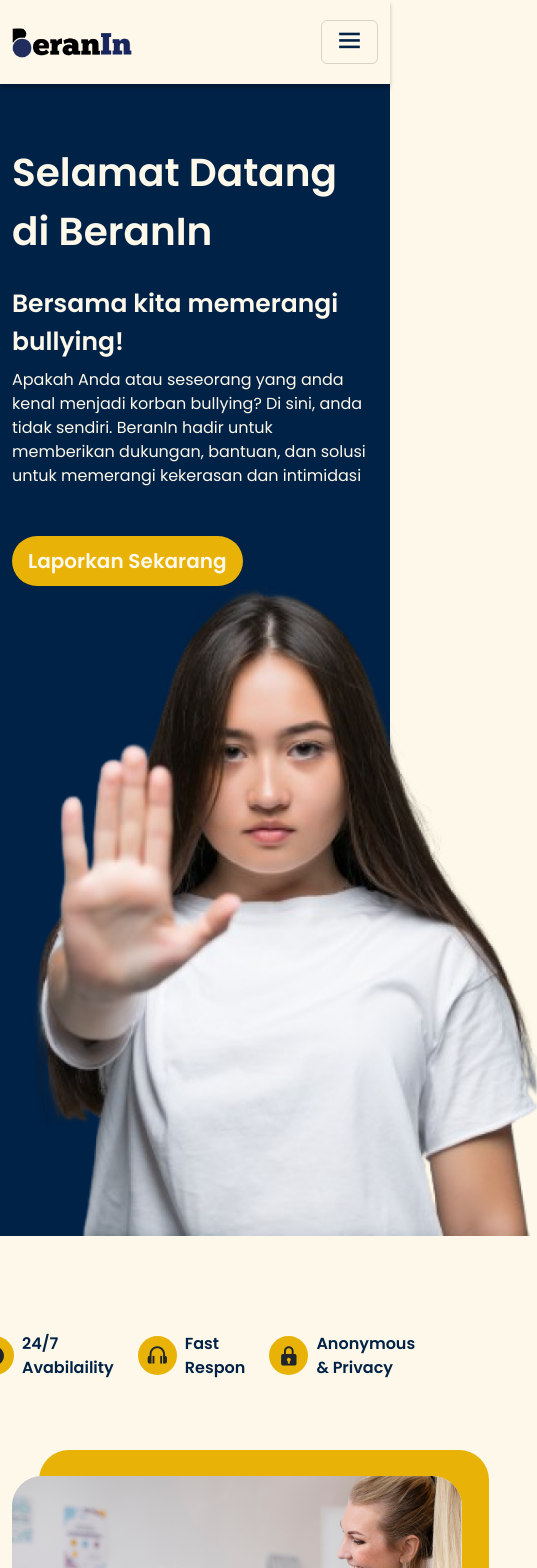
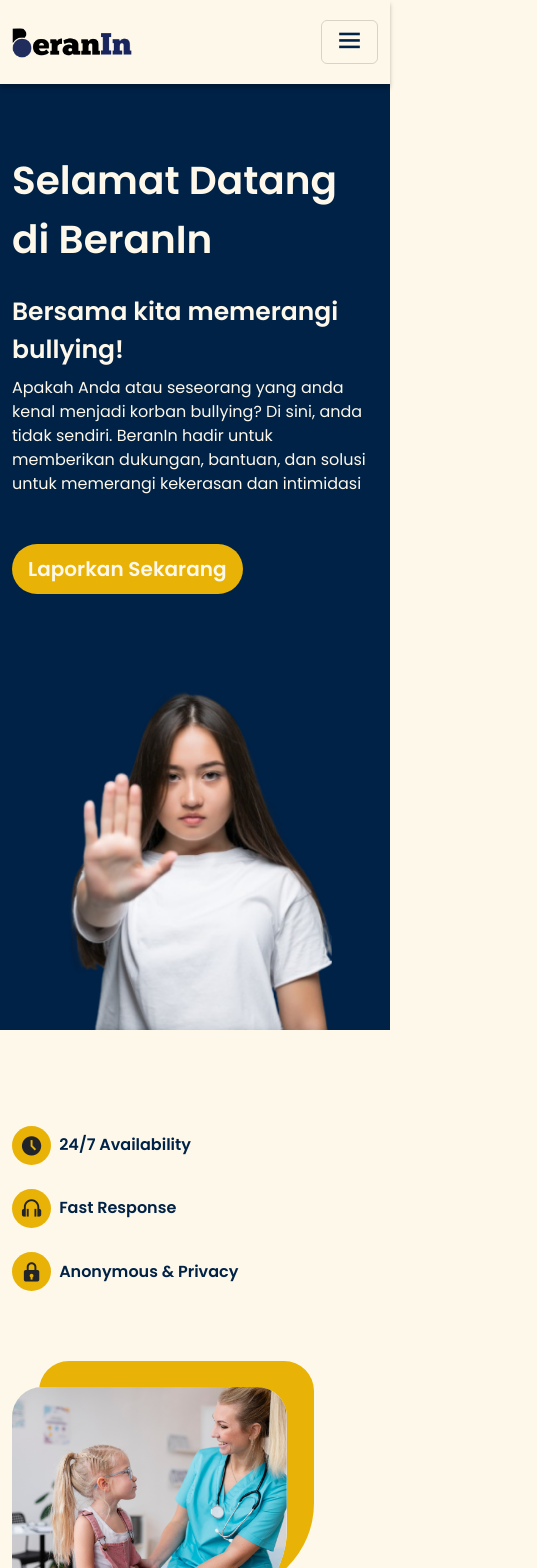
Before and after one commit to ulumfr/beranin, a React (Create React App) app in the folder client/: page / in a window 390 px wide. Shown: the top 1568 px of the page, 537 px wide, since content can reach past the window. Built offline with nearby package versions, Linux system fonts and the light colour scheme.

Commit message:
update: fix responsive mobile

```diff
--- a/client/src/assets/css/style.css
+++ b/client/src/assets/css/style.css
@@ -280,3 +280,24 @@ h4 {
 .custom-button-auth:hover {
   color: var(--secondary-color);
 }
+
+@media (max-width: 600px) {
+  .custom-foto-berita {
+    width: 100%;
+    margin-top: 30px;
+  }
+
+  .custom-latest {
+    width: 93.5%;
+    height: 250px;
+  }
+
+  .cek-garis-footer {
+    margin-left: auto;
+    margin-right: auto;
+  }
+
+  .contact-ni {
+    width: 100%;
+  }
+}
--- a/client/src/components/footer.jsx
+++ b/client/src/components/footer.jsx
@@ -13,12 +13,12 @@ const Footer = () => {
     >
       <Container>
         <Row>
-          <Col md={4}>
+          <Col md={4} className="text-center text-md-start">
             <NavLink to="/">
               <img src={logo} alt="logo-beranin" draggable="false" />
             </NavLink>
             <div
-              className="my-3"
+              className="my-3 cek-garis-footer"
               style={{
                 width: "238px",
                 height: "7px",
--- a/client/src/pages/about/team.jsx
+++ b/client/src/pages/about/team.jsx
@@ -12,7 +12,7 @@ import "swiper/css/pagination";
 const Team = () => {
   return (
     <div>
-      <section className="p-5" style={{ background: "var(--primary-color)" }}>
+      <section className="py-5" style={{ background: "var(--primary-color)" }}>
         <Container>
           <div className="flex-column mb-5">
             <h2 className="ourt"> Our Team</h2>
--- a/client/src/pages/home/about.jsx
+++ b/client/src/pages/home/about.jsx
@@ -22,6 +22,7 @@ const AboutSection = () => {
                   <img
                     src={ImgAbout}
                     alt="img-about"
+                    className="w-75"
                     style={{
                       borderRadius: "0px 30px 180px 50px",
                       boxShadow: "4px 6px 6px 0px rgba(0, 0, 0, 0.25)",
--- a/client/src/pages/home/cardNews/card.jsx
+++ b/client/src/pages/home/cardNews/card.jsx
@@ -3,7 +3,7 @@ import React from "react";
 const CardNews = ({ foto, title, desc, cat }) => {
   return (
     <div className="custom-card-news">
-      <img src={foto} alt="foto" style={{ borderRadius: "20px" }} />
+      <img src={foto} alt="foto" style={{ borderRadius: "20px" }} className="custom-foto-berita"/>
       <div className="custom-latest">
         <div className="custom-title-card d-flex justify-content-center align-items-center fw-semibold">
           {cat}
--- a/client/src/pages/home/consult.jsx
+++ b/client/src/pages/home/consult.jsx
@@ -18,31 +18,36 @@ const ConsultSection = () => {
     <div>
       <section className="py-5 my-5">
         <Container>
-          <div className="d-flex justify-content-center gap-4">
+          <Row>
+            <Col
+              xs={12}
+              className="d-flex flex-wrap justify-content-start justify-content-md-center gap-4"
+            >
               <div className="d-flex align-items-center gap-2 ">
                 <i className="bx bxs-time-five fs-3 custom-icon-bg p-2"></i>
-              <span className="custom-link fw-bold">24/7 Avabilaility</span>
+                <span className="custom-link fw-bold">24/7 Availability</span>
               </div>
               <div className="d-flex align-items-center gap-2">
                 <i className="bx bx-headphone fs-3 custom-icon-bg p-2"></i>
-              <span className="custom-link fw-bold">Fast Respon</span>
+                <span className="custom-link fw-bold">Fast Response</span>
               </div>
               <div className="d-flex align-items-center gap-2">
                 <i className="bx bxs-lock fs-3 custom-icon-bg p-2"></i>
                 <span className="custom-link fw-bold">Anonymous & Privacy</span>
               </div>
-          </div>
+            </Col>
+          </Row>
 
           <Row className="mt-5 pt-5">
             <Col md={6}>
               <Image
                 src={ConsulImg}
                 alt="consul-img"
-                className="custom-img-consul"
+                className="custom-img-consul w-75"
               />
             </Col>
             <Col md={6}>
-              <div className="d-flex gap-3">
+              <div className="d-flex gap-3 mt-4">
                 <div className="kotak-kecil" />
                 <span
                   className="fw-normal fs-4 text-center"
--- a/client/src/pages/home/hero.jsx
+++ b/client/src/pages/home/hero.jsx
@@ -19,7 +19,7 @@ const HeroSection = () => {
     <div>
       <section className="pt-5 mt-5 custom-section">
         <Container className="pt-5">
-          <Row>
+          <Row className="mt-2">
             <Col md={6} className="my-auto">
               <div className="hero_one pb-4">Selamat Datang di BeranIn</div>
               <div className="hero_two pb-2">
@@ -32,7 +32,7 @@ const HeroSection = () => {
                 kekerasan dan intimidasi
               </div>
               <motion.button
-                className="custom-button-hero mt-5"
+                className="custom-button-hero my-5"
                 onClick={handleShow}
                 initial={{ y: 100, scale: 0.5 }}
                 animate={{ y: 0, scale: 1 }}
@@ -43,12 +43,12 @@ const HeroSection = () => {
               </motion.button>
             </Col>
 
-            <Col md={6} className="home_gambar">
+            <Col md={6} className="d-flex justify-content-center mt-5">
               <Image
                 src={ImageHero}
                 alt="foto_arul"
                 draggable="false"
-                width={"525px"}
+                className="w-75"
               />
             </Col>
           </Row>
```
Lines whose indentation alone changed are shown as unchanged.
